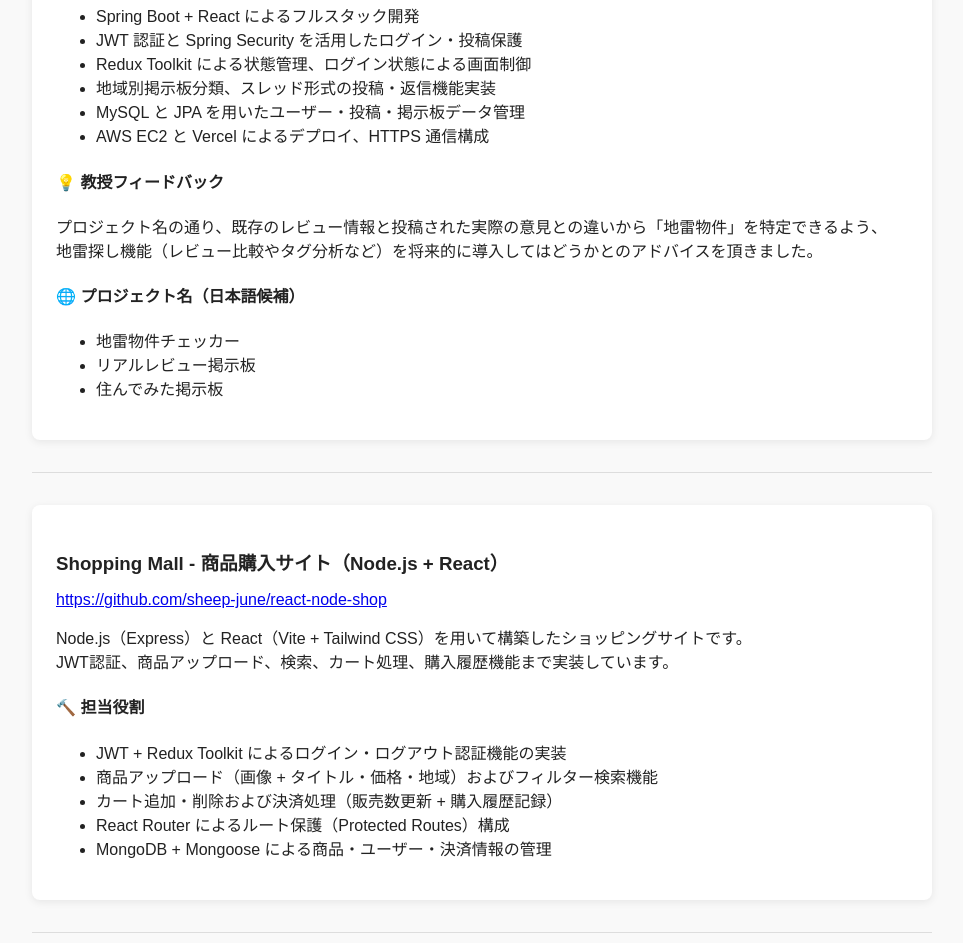
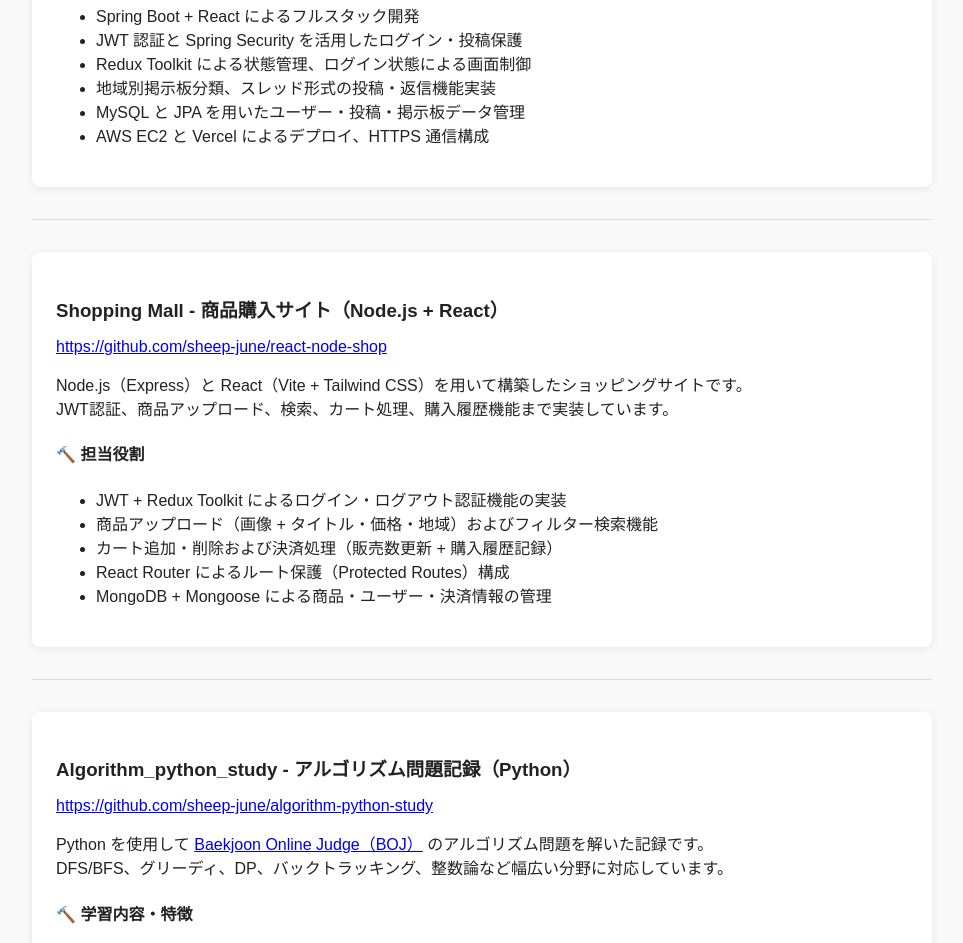
Before and after one commit to sheep-june/sheep-june.github.io, a plain HTML site: page index.html in a window 1280 px wide. Shown: the part 5871-6814 px from the top of the page, without its empty margins (158-1121 px from the left). Drawn offline with Linux system fonts and the light colour scheme.

Commit message:
Update index.html

```diff
--- a/index.html
+++ b/index.html
@@ -160,17 +160,7 @@
       <li>MySQL と JPA を用いたユーザー・投稿・掲示板データ管理</li>
       <li>AWS EC2 と Vercel によるデプロイ、HTTPS 通信構成</li>
     </ul>
-    <h4>💡 教授フィードバック</h4>
-    <p>
-      プロジェクト名の通り、既存のレビュー情報と投稿された実際の意見との違いから「地雷物件」を特定できるよう、<br>
-      地雷探し機能（レビュー比較やタグ分析など）を将来的に導入してはどうかとのアドバイスを頂きました。
-    </p>
-    <h4>🌐 プロジェクト名（日本語候補）</h4>
-    <ul>
-      <li>地雷物件チェッカー</li>
-      <li>リアルレビュー掲示板</li>
-      <li>住んでみた掲示板</li>
-    </ul>
+
   </div>
   <div class="divider"></div>
   <!-- Shopping Mall -->
```
